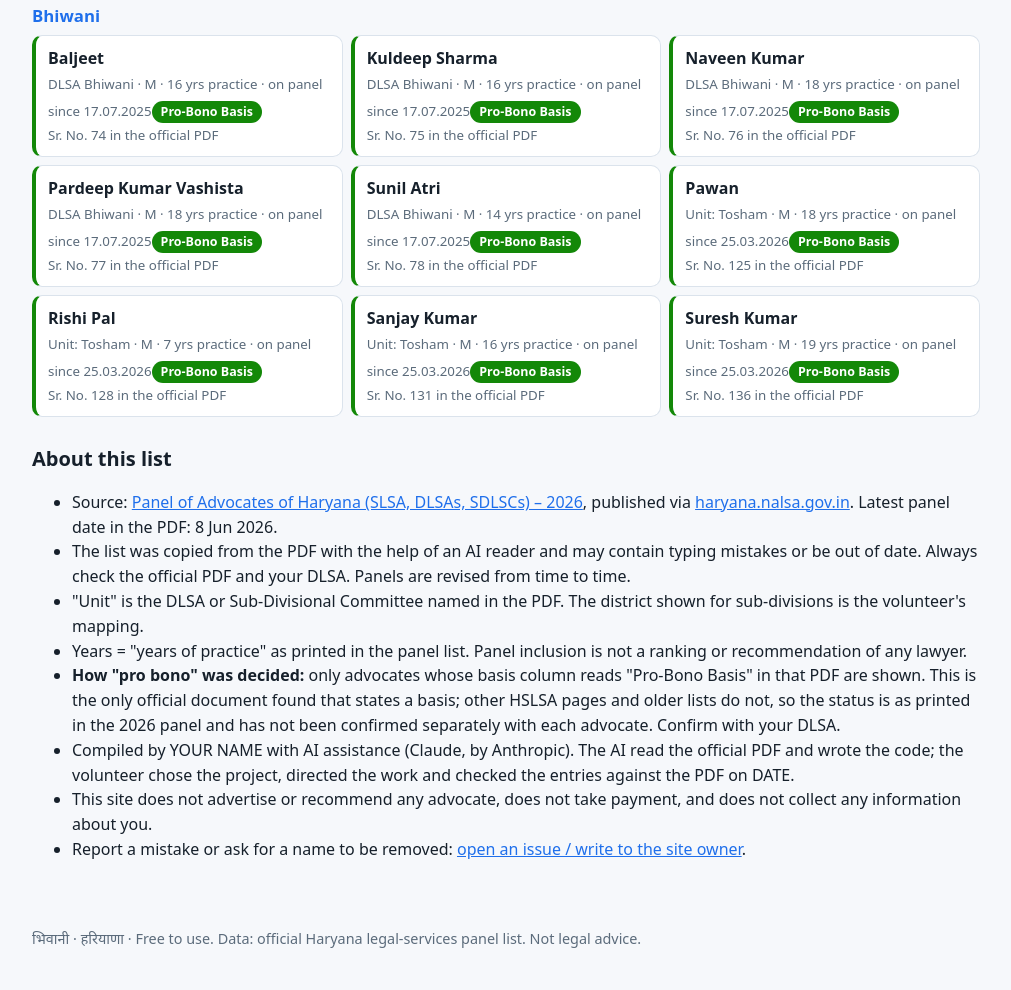
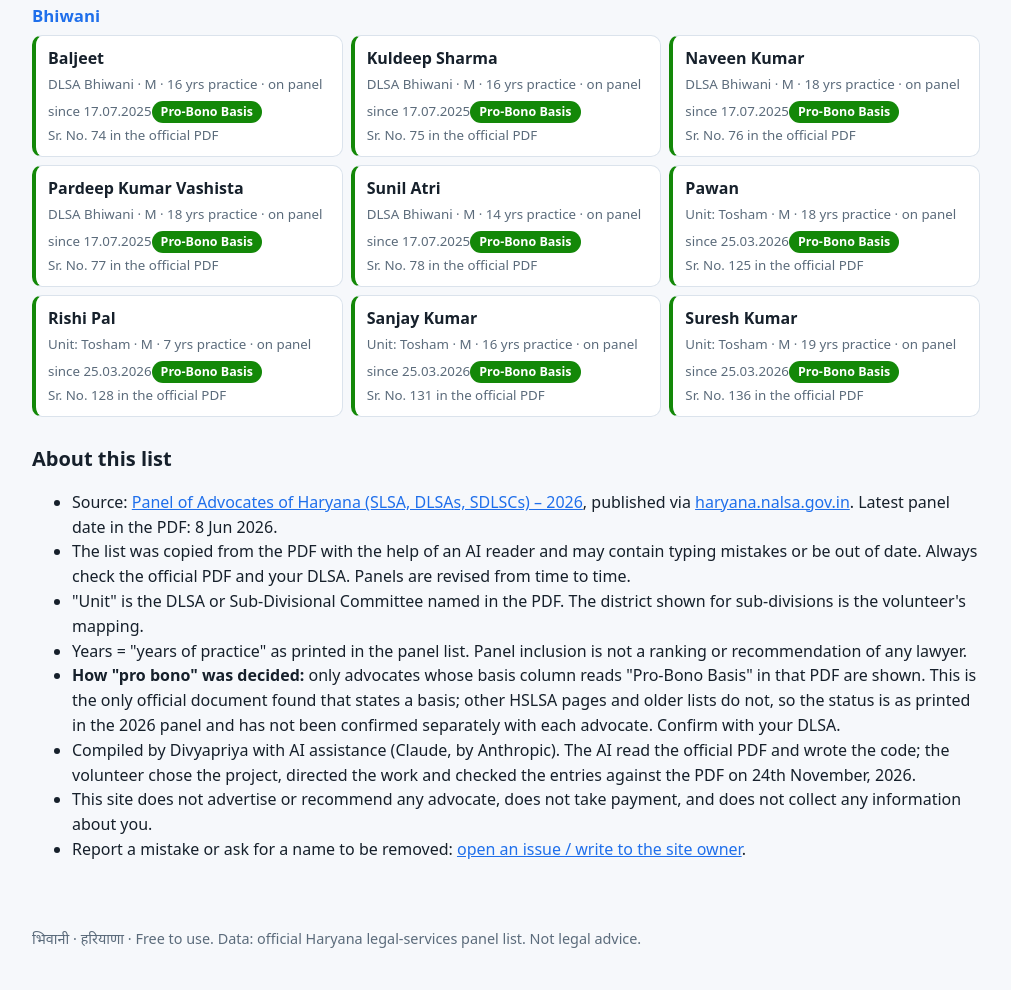
Before and after one commit to Divyapriya9/probono-Haryana, a plain HTML site: page index.html in a window 1280 px wide. Shown: the part 1362-2352 px from the top of the page, without its empty margins (134-1145 px from the left). Drawn offline with Linux system fonts and the light colour scheme.

Commit message:
Update compiler name and verification date in index.html
Updated the name of the compiler and the date of verification.

```diff
--- a/index.html
+++ b/index.html
@@ -141,7 +141,7 @@ summary{cursor:pointer;font-weight:600}
     <li><b>How "pro bono" was decided:</b> only advocates whose basis column reads "Pro-Bono Basis" in that PDF are shown. This is the only
       official document found that states a basis; other HSLSA pages and older lists do not, so the status is as printed in the 2026
       panel and has not been confirmed separately with each advocate. Confirm with your DLSA.</li>
-    <li>Compiled by YOUR NAME with AI assistance (Claude, by Anthropic). The AI read the official PDF and wrote the code; the volunteer chose the project, directed the work and checked the entries against the PDF on DATE.</li>
+    <li>Compiled by Divyapriya with AI assistance (Claude, by Anthropic). The AI read the official PDF and wrote the code; the volunteer chose the project, directed the work and checked the entries against the PDF on 24th November, 2026.</li>
     <li>This site does not advertise or recommend any advocate, does not take payment, and does not collect any information about you.</li>
     <li>Report a mistake or ask for a name to be removed: <a href="https://github.com/YOURNAME/haryana-free-legal-aid/issues" rel="noopener">open an issue / write to the site owner</a>.</li>
   </ul>
```
